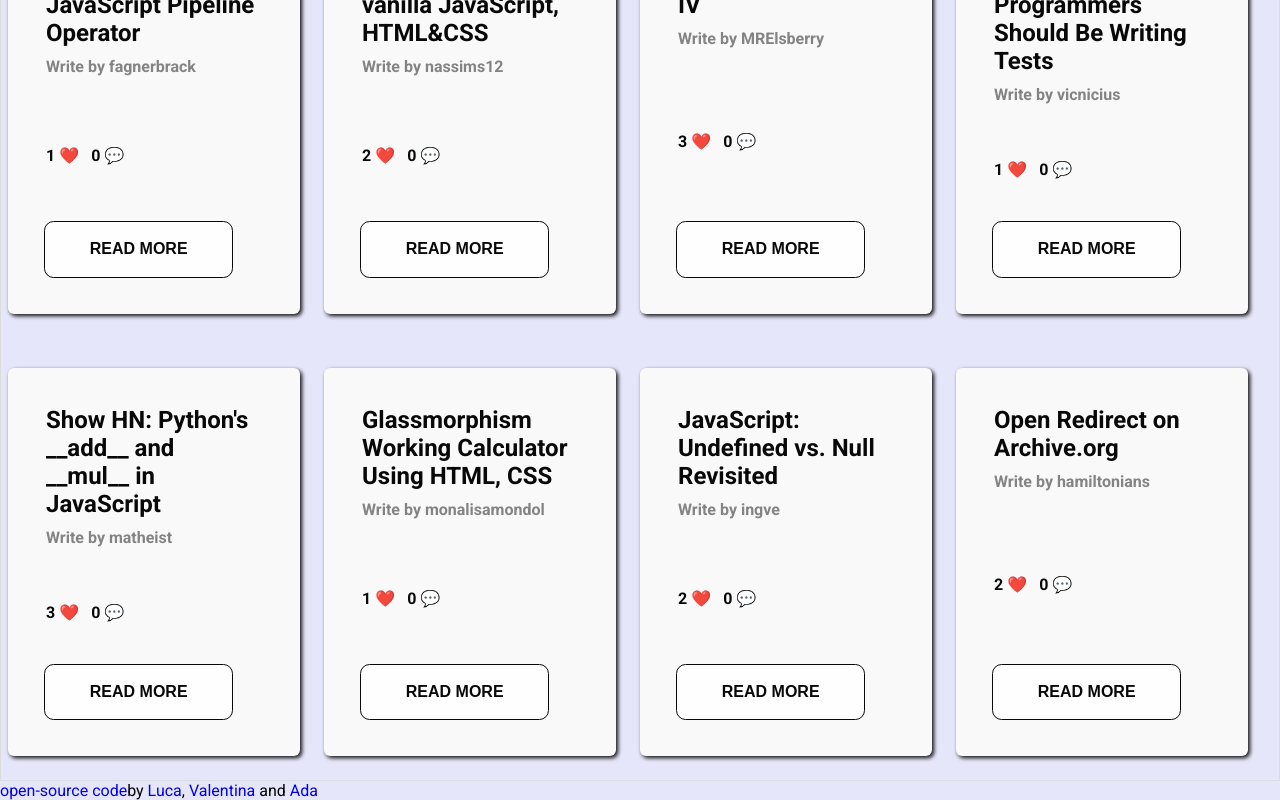
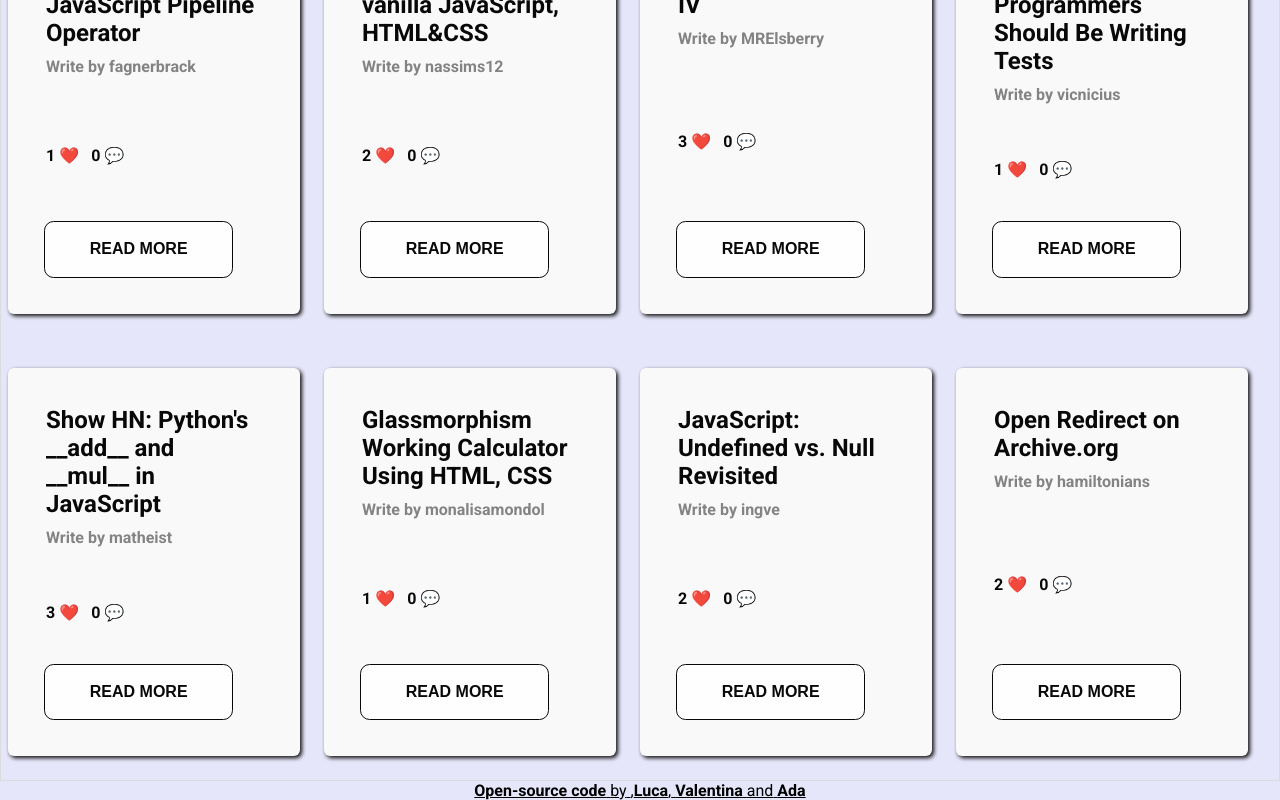
Before and after one commit to Quantumminded/Hacker-news, a React (Create React App) app: page / in a window 1280 px wide. Shown: the part 1687-2487 px from the top of the page. Built offline with nearby package versions, Linux system fonts and the light colour scheme.

Commit message:
edit some css

```diff
--- a/src/Main.js
+++ b/src/Main.js
@@ -37,11 +37,11 @@ export default function Main() {
             : inputResults.map((x, index) => <Card key={index} art={x} />)}
         </div>
 
-        <div>
+        <div className="open-source">
             <a href="https://github.com/Quantumminded/Hacker-news"  rel="noreferrer" target="_blank">
-                open-source code
+                Open-source code
             </a>
-            by{" "}
+            {" "}by{" "},
             <a href="https://main--stringhetti.netlify.app/" target="_blank" rel="noreferrer">
                 Luca
             </a>
--- a/src/index.css
+++ b/src/index.css
@@ -98,6 +98,21 @@ input[type="search"] {
 button:hover {
   opacity: 1;
 }
+
+.open-source{
+ text-align: center;
+ cursor: pointer;
+ text-decoration: underline;
+}
+
+a{
+  color: black;
+  font-weight: bold;
+}
+
+a:active{
+  color: purple;
+}
 @media only screen and (max-width: 480px) {
   .nav-bar{
     display: block;
```
